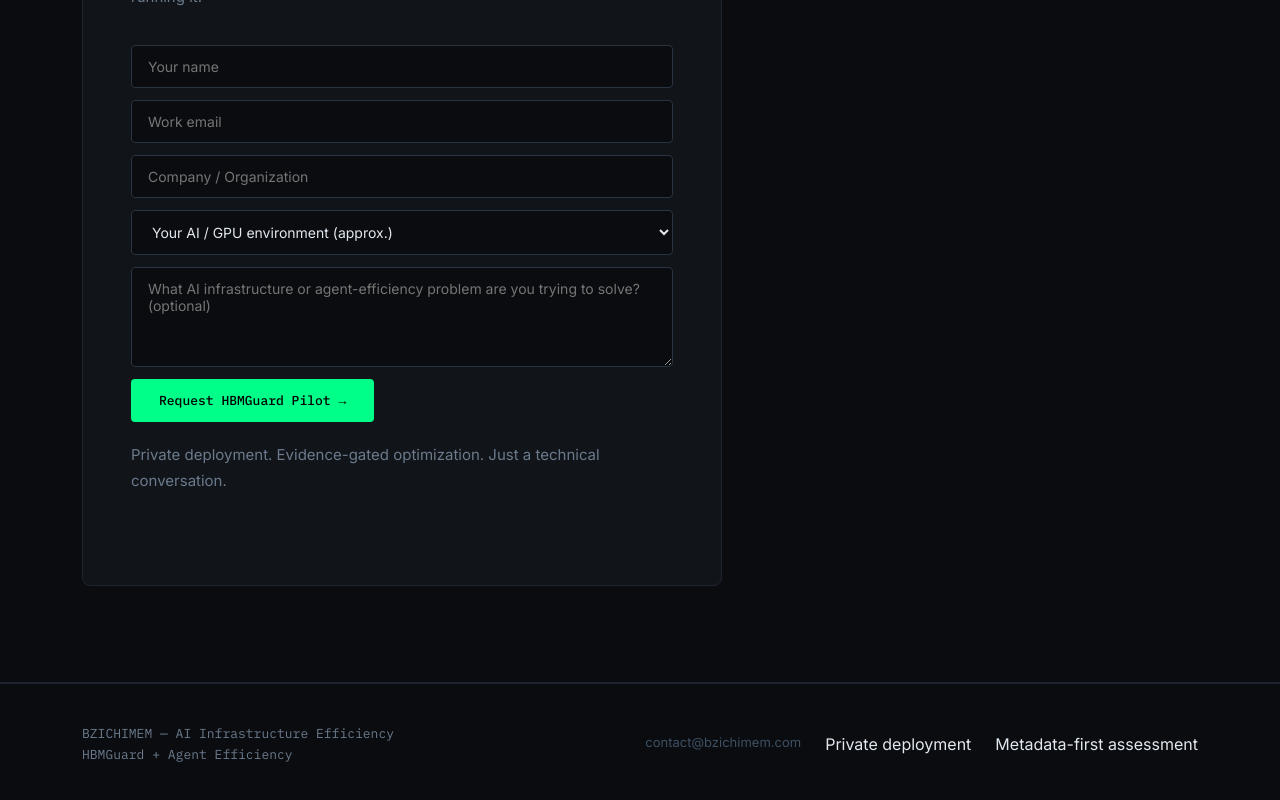
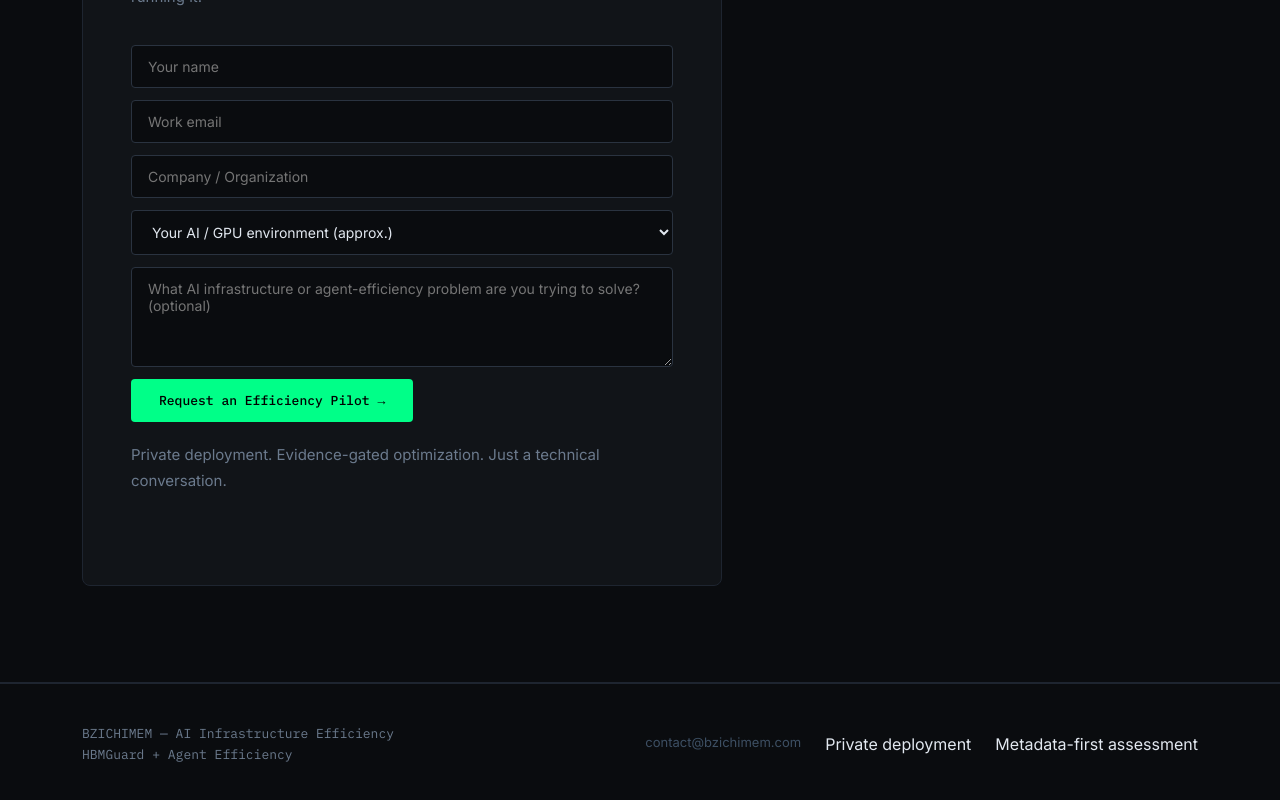
Before and after one commit to HBMGuard/landing-page, a Next.js app: page / in a window 1280 px wide. Shown: the part 7537-8337 px from the top of the page. Built offline with nearby package versions, Linux system fonts and the light colour scheme.

Commit message:
Update final efficiency pilot CTA

```diff
--- a/app/contact-form.tsx
+++ b/app/contact-form.tsx
@@ -4,13 +4,13 @@ import { useState } from "react"
 
 export function ContactForm() {
   const [submitting, setSubmitting] = useState(false)
-  const [btnText, setBtnText] = useState("Request HBMGuard Pilot →")
+  const [btnText, setBtnText] = useState("Request an Efficiency Pilot →")
   const [status, setStatus] = useState<{ message: string; color: string } | null>(null)
 
   async function handleSubmit(e: React.FormEvent<HTMLFormElement>) {
     e.preventDefault()
     const form = e.currentTarget
-    const originalBtnText = "Request HBMGuard Pilot →"
+    const originalBtnText = "Request an Efficiency Pilot →"
     setSubmitting(true)
     setBtnText("Sending...")
     setStatus(null)
```
